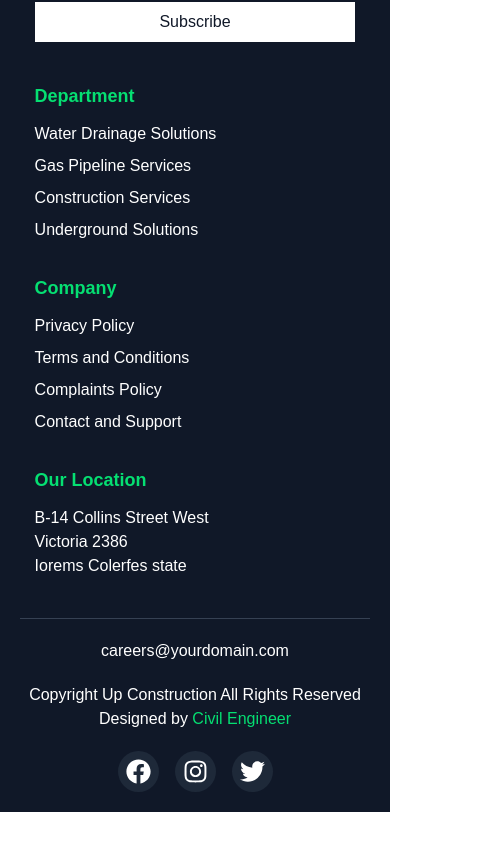
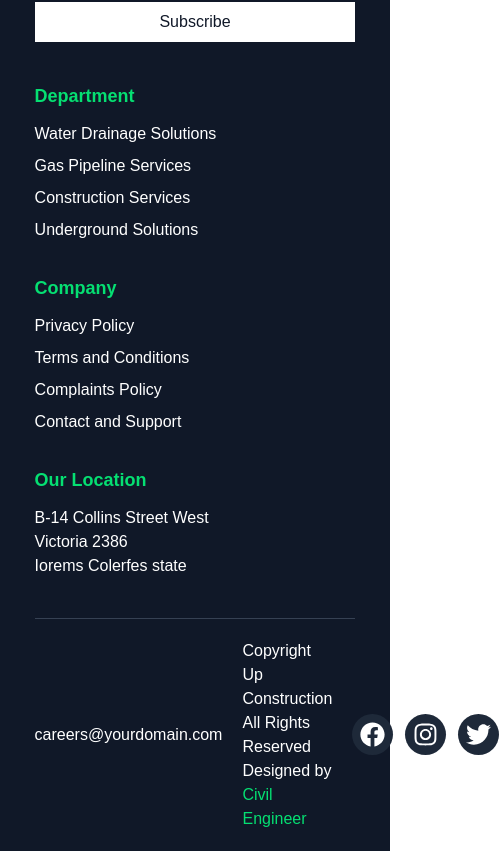
Before and after one commit to weblogiance/shyam-Infratech, a React (Vite) app: page /about-us in a window 390 px wide. Shown: the part 7043-7894 px from the top of the page, 499 px wide, since content can reach past the window. Before the commit the page ends 7855 px from the top, so only its background shows below. Built offline with nearby package versions, Linux system fonts and the light colour scheme.

Commit message:
responsive for all devices for navbar.

```diff
--- a/src/components/Footer.jsx
+++ b/src/components/Footer.jsx
@@ -59,15 +59,17 @@ const Footer = () => {
       </div>
 
       {/* Footer Bottom Section */}
-      <div className="mt-10 border-t border-gray-700 pt-5 flex flex-wrap items-center justify-between gap-5">
-        <p className="w-full md:w-auto text-center md:text-left">
+      <div className="flex justify-center items-center w">
+      <div className="mt-10 border-t    border-gray-700 pt-5 flex w-11/12 items-center mx-auto   gap-5">
+        <p className="w-full ">
           careers@yourdomain.com
         </p>
-        <p className="w-full md:w-auto  text-center md:text-left">
+        <p className="w-full">
           Copyright Up Construction All Rights Reserved Designed by
           <span className="text-green-400"> Civil Engineer</span>
         </p>
-        <div className="flex mx-auto space-x-4">
+
+        <div className="flex gap-x-3">
           <span className="bg-gray-800 p-2 rounded-full">
             <FaFacebook size={25} />
           </span>
@@ -79,6 +81,7 @@ const Footer = () => {
           </span>
         </div>
       </div>
+      </div>
     </footer>
   );
 };
--- a/src/components/Home/Contactme.jsx
+++ b/src/components/Home/Contactme.jsx
@@ -4,7 +4,7 @@ const ContactForm = () => {
   return (
     <div className=" lg:w-11/12 w-full mx-auto flex flex-col md:flex-row  gap-x-20 my-20   p-6">
       <div className="bg-[#EBF5FB] p-6 md:p-10 rounded-lg shadow-md w-full  md:w-[740px]">
-        <form className="space-y-6">
+        <form className="space-y-3">
           <div className=" space-y-2">
             <label className="block text-lg text-gray-700 font-semibold">Name</label>
             <input type="text" className="w-full p-4 border border-gray-300 rounded-md bg-[#EBF5FB] focus:outline-none focus:ring-2 focus:ring-blue-500" />
@@ -25,14 +25,14 @@ const ContactForm = () => {
         </form>
       </div>
       <div className="mt-10 md:mt-0 md:ml-10 w-full md:w-1/2">
-        <h2 className="text-6xl font-bold text-gray-800 mb-5">Get in Touch</h2>
+        <h2 className="text-5xl font-bold text-gray-800 mb-5">Get in Touch</h2>
         <p className="text-[#7A8D93] text-xl  max-w-xl mt-2">A wonderful Serenity has taken possession of my entire soul, like these sweet mo alone and feel the charm of existence in this spot.</p>
         <hr className="my-10 border-gray-300 " />
-        <h3 className="text-4xl font-semibold text-gray-900">Our Location</h3>
+        <h3 className="text-3xl font-semibold text-gray-900">Our Location</h3>
         <p className="text-[#7A8D93] text-xl  max-w-xl mt-2">B-14 Collins Street West Victoria<br />2386 lorems Colerfes state</p>
         <p className="text-gray-600 mt-2 flex items-center"><span className="mr-2">📞</span> (+123) 456 789 (+024) 666 888</p>
         <hr className="my-10 border-gray-300" />
-        <h3 className="text-4xl font-semibold text-gray-900">Our Location</h3>
+        <h3 className="text-3xl font-semibold text-gray-900">Our Location</h3>
         <p className="text-[#7A8D93] text-xl  max-w-xl mt-2">Dummy text ever since 1500s, simply dummy text of the printing and typesetting industry.</p>
         <p className="text-[#7A8D93] text-xl  max-w-xl mt-2"><span className="mr-2">✉️</span> careers@yourdomain.com</p>
       </div>
--- a/src/components/Home/Work.jsx
+++ b/src/components/Home/Work.jsx
@@ -68,13 +68,13 @@ const Work = () => {
                             <img src={f4} alt="" className=' absolute right-[355px] top-[145px]'/>
 
             <div className='relative'>
-                <div className='w-8/12 max-sm:w-full flex lg:flex-row flex-col justify-around bg-black max-sm:bg-black/90  gap-12 mx-auto px-10 rounded-2xl py-14'>
+                <div className='w-8/12 max-sm:w-full flex lg:flex-row flex-col justify-around bg-black max-sm:bg-black/90   mx-auto px-10 rounded-2xl py-14'>
                     {
                         suceess.map((item, index) => (
                           <>
-                              <div key={index} className='flex flex-col tracking-wide capitalize items-center gap-3  justify-center'>
+                              <div key={index} className='flex  w-full flex-col tracking-wide capitalize items-center gap-3  justify-center text-center'>
                                 <h1 className='text-4xl font-bold text-[#78C448] '>{item.id}+</h1>
-                                <p className='text-lg text-white font-semibold'>{item.title}</p>
+                                <p className='text-md text-white font-semibold '>{item.title}</p>
                             </div>
                             <hr />
                           </>
@@ -92,16 +92,16 @@ const Work = () => {
                         {serviceName.map((card, index) => (
                             <div key={index} className="relative group ">
 
-                                <div className=" w-[402px] h-[463px] rounded-2xl   overflow-hidden">
+                                <div className=" w-[302px] xl:w-[402px] xl:h-[463px] h-[363px] rounded-2xl   overflow-hidden">
                                     <img
                                         src={card.image}
                                         alt={card.title}
                                         className="w-full h-full object-cover"
                                     />
-                                    <div className="absolute top-0 w-[402px] h-[463px] rounded-2xl bg-gradient-to-b to-[#011B24]/80 from-0%"></div>
+                                    <div className="absolute top-0 w-[302px] h-[363px]  xl:w-[402px] xl:h-[463px] rounded-2xl bg-gradient-to-b to-[#011B24]/80 from-0%"></div>
 
                                     <div className="absolute bottom-0 left-0 right-0 flex p-6 text-white">
-                                        <h3 className="text-3xl w-[60%] font-medium mb-2">{card.title}</h3>
+                                        <h3 className="text-2xl w-[60%] font-medium mb-2">{card.title}</h3>
 
                                     </div>
                                 </div>
--- a/src/components/Navbar.jsx
+++ b/src/components/Navbar.jsx
@@ -24,7 +24,7 @@ const Navbar = () => {
         <h1 className="text-2xl font-bold">LOGO</h1>
 
         {/* Desktop Menu */}
-        <ul className="hidden md:flex gap-x-8 text-lg font-medium">
+        <ul className="hidden md:flex gap-x-8  font-medium">
           {["Home", "About Us", "Our Verticals", "Career", "Contact Us"].map(
             (item) => (
               <li key={item} className="cursor-pointer hover:text-blue-500">
--- a/src/page/Home.jsx
+++ b/src/page/Home.jsx
@@ -21,7 +21,7 @@ const Home = () => {
               <img src={bg} alt="" className='w-full lg:h-screen h-[50vh] object-cover' />
             <img src={front} alt="" className='absolute top-0 left-0 w-full lg:h-screen h-[50vh] object-cover' />
             <div className='absolute w-11/12 top-0 left-[50%] -translate-x-[50%] mx-auto gap-y-10 lg:h-screen h-[50vh] flex items-start justify-center flex-col'>
-                  <h1 className=' text-8xl max-sm:text-4xl max-w-5xl font-semibold text-white leading-snug '>Reliable Infrastructure Solution for a Better Tomorrow</h1>
+                  <h1 className='text-7xl  max-sm:text-4xl max-w-5xl font-semibold text-white leading-snug '>Reliable Infrastructure Solution for a Better Tomorrow</h1>
                    <button className=' text-white bg-[#78C448] py-3 px-6 rounded-2xl tracking-widest'>Free Consultation </button>
             </div>
               </div>
```
